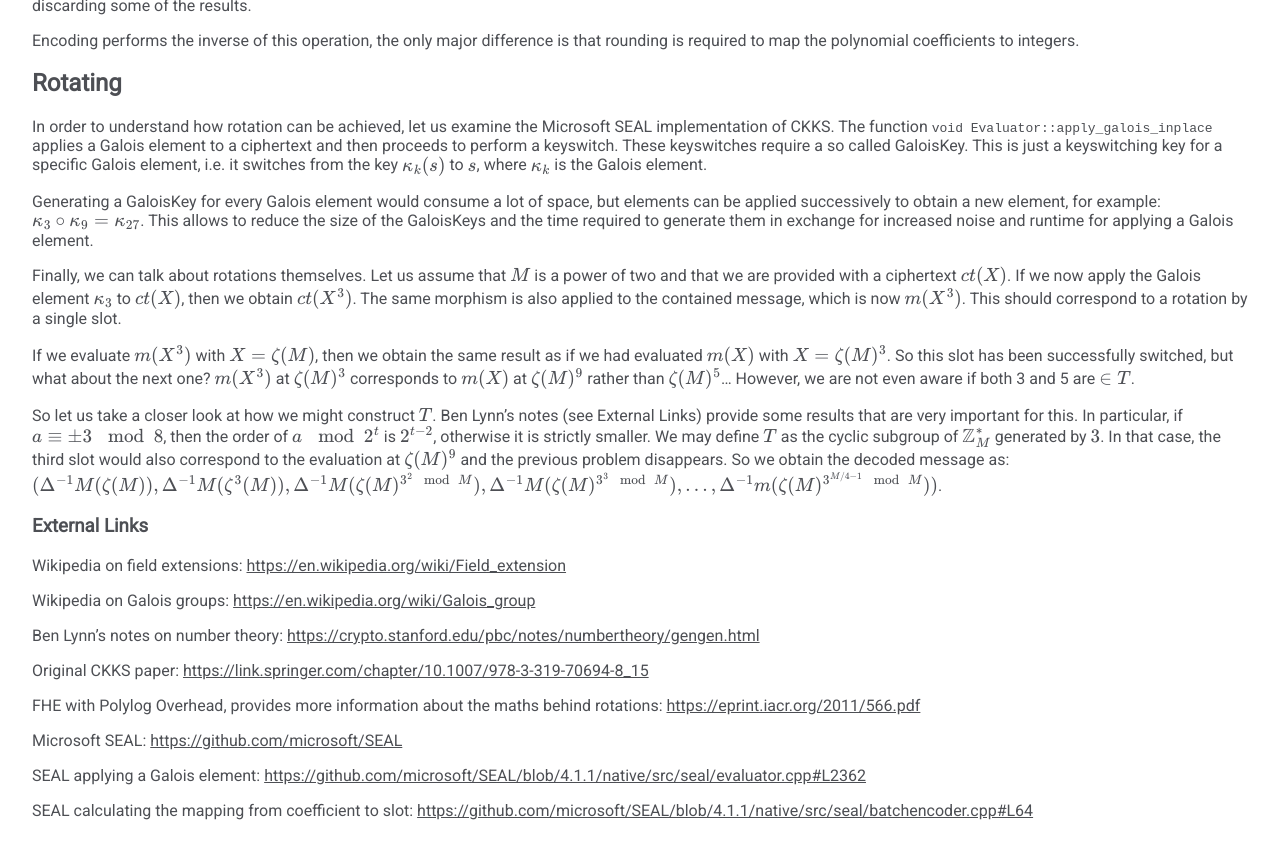
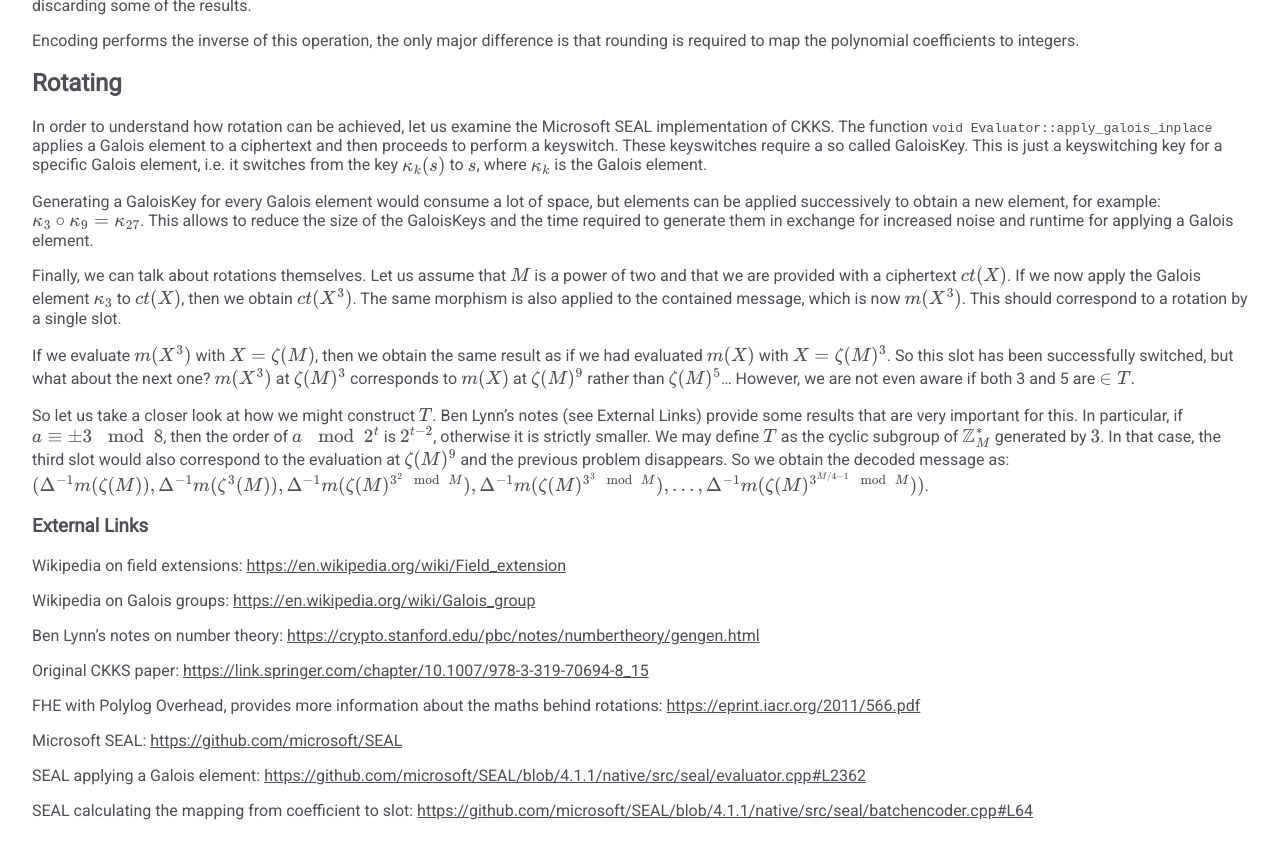
Before and after one commit to 3553x/3553x.github.io, a Jekyll site: the page built from _posts/2023-01-24-rotating-ckks-ciphertexts.md, in a window 1280 px wide and 900 px high, scrolled down 2002 px. Shown: the top 859 px of the window. Built offline with Jekyll 4.4.1, drawn with Linux system fonts in a browser that asks for light colours; formulas are drawn with MathJax 3.

Commit message:
fix typo in formula

```diff
--- a/_posts/2023-01-24-rotating-ckks-ciphertexts.md
+++ b/_posts/2023-01-24-rotating-ckks-ciphertexts.md
@@ -116,7 +116,7 @@ Ben Lynn's notes (see External Links) provide some results that are very importa
 In particular, if $a \equiv \pm 3 \mod 8$, then the order of $a \mod 2^t$ is $2^{t-2}$, otherwise it is strictly smaller.
 We may define $T$ as the cyclic subgroup of $\Z^{\*}_M$ generated by $3$.
 In that case, the third slot would also correspond to the evaluation at $\z(M)^9$ and the previous problem disappears.
-So we obtain the decoded message as: $(\Delta^{-1}M(\z(M)), \Delta^{-1}M(\z^3(M)), \Delta^{-1}M(\z(M)^{3^2 \mod M}), \Delta^{-1}M(\z(M)^{3^3 \mod M}), ..., \Delta^{-1}m(\z(M)^{3^{M/4 - 1} \mod M}))$.
+So we obtain the decoded message as: $(\Delta^{-1}m(\z(M)), \Delta^{-1}m(\z^3(M)), \Delta^{-1}m(\z(M)^{3^2 \mod M}), \Delta^{-1}m(\z(M)^{3^3 \mod M}), ..., \Delta^{-1}m(\z(M)^{3^{M/4 - 1} \mod M}))$.
 
 ### External Links
 Wikipedia on field extensions: <https://en.wikipedia.org/wiki/Field_extension>
```
